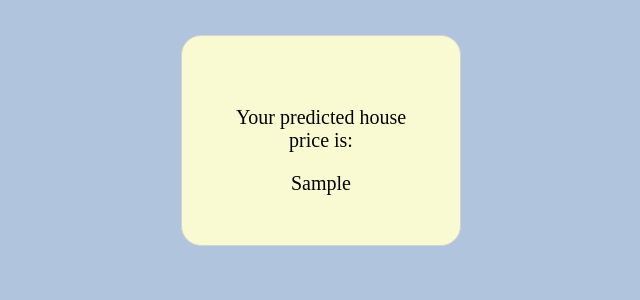
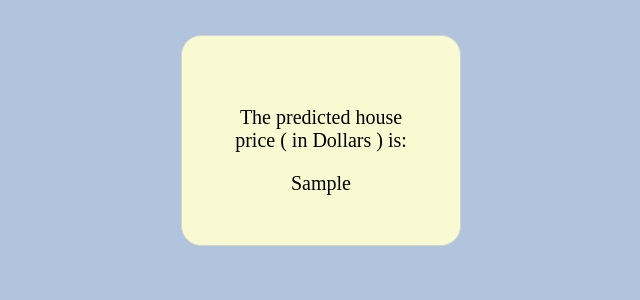
Before and after one commit to NkOffiCiAL07/HousePricePredictor, a Flask app: template templates/index.html in a window 1280 px wide. Shown: the part 670-970 px from the top of the page, without its empty margins (319-959 px from the left). Run offline with Flask 2, Linux system fonts and the light colour scheme; the template is opened without the code that fills it: most values are stand-ins (such as "Sample title", 1, 10 or a date in 2020); some web fonts are replaced.

Commit message:
Update index.html

```diff
--- a/templates/index.html
+++ b/templates/index.html
@@ -71,7 +71,7 @@
 							margin-right:500px;
 							">
 				{% if my_pred %}
-				<p> Your predicted house price is: </p> {{ my_pred }}
+				<p> The predicted house price ( in Dollars ) is: </p> {{ my_pred }}
 				{% endif %}
 				</div>
 			</div>
```
